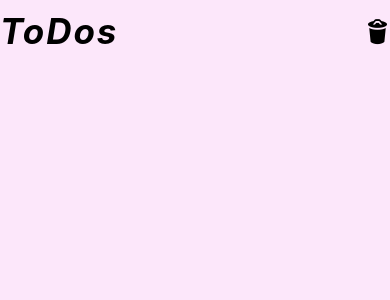
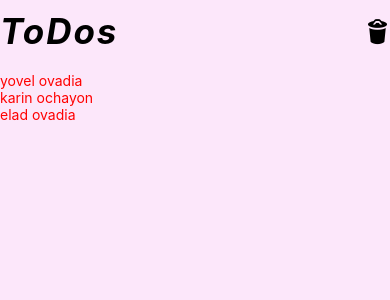
Before and after one commit to KarinOchayon070/ToDoApp, a React Native app: screen / in a window 390 px wide. Shown: the top 300 px of the page. Built offline with nearby package versions, Linux system fonts and the light colour scheme.

Commit message:
Some things i learned

```diff
--- a/components/Home.js
+++ b/components/Home.js
@@ -1,9 +1,60 @@
-import React from "react";
-import { Text } from "react-native";
+import React, { useState } from "react";
+import { Text, View, Button, StyleSheet, TouchableOpacity } from "react-native";
 import Header from "./Header.js";
 
 const Home = () => {
-  return <Header />;
+  const [number, setNumber] = useState(5);
+
+  const karinArray = [
+    { firstName: "yovel", lastName: "ovadia" },
+    { firstName: "karin", lastName: "ochayon" },
+    { firstName: "elad", lastName: "ovadia" },
+  ];
+
+  const incrementNumber = () => {
+    if (number !== 10) {
+      setNumber(number + 1);
+    }
+  };
+
+  const decrmentNumber = () => {
+    if (number !== 0) {
+      setNumber(number - 1);
+    }
+  };
+
+  return (
+    <View>
+      <Header />
+      {/* <TouchableOpacity onPress={incrementNumber} style={styles.MamiButton}>
+        <Text>Press me to increment the number</Text>
+      </TouchableOpacity>
+      <TouchableOpacity onPress={decrmentNumber} style={styles.MamiButton}>
+        <Text>Press me to decrement the number</Text>
+      </TouchableOpacity>
+      <Text>{number}</Text> */}
+
+      {karinArray.map((object) => {
+        return (
+          <Text style={{ color: "red" }}>
+            {object.firstName + " " + object.lastName}
+          </Text>
+        );
+      })}
+    </View>
+  );
 };
 
+const styles = StyleSheet.create({
+  MamiButton: {
+    fontWeight: "bold",
+    color: "black",
+    fontSize: 50,
+    backgroundColor: "yellow",
+    alignItems: "center",
+    padding: 50,
+    justifyContent: "center",
+  },
+});
+
 export default Home;
```
